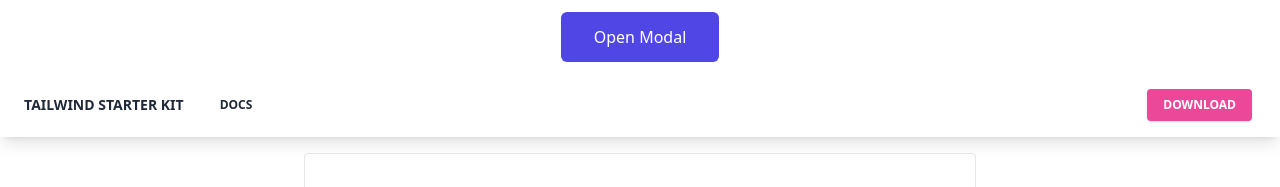
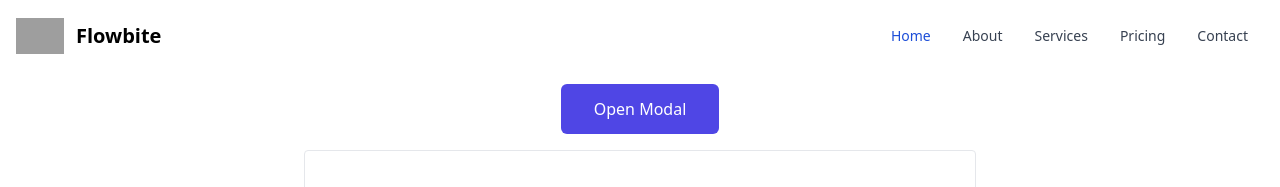
Before and after one commit to tratchapong/cc12-react-lab, a React (Create React App) app: page / in a window 1280 px wide. Shown: the top 187 px of the page. Built offline with nearby package versions, Linux system fonts and the light colour scheme; grey boxes are pictures that could not be loaded.

Commit message:
change Navbar : FlowBite

```diff
--- a/src/App.js
+++ b/src/App.js
@@ -9,15 +9,15 @@
 function App() {
   const [open, setOpen] = useState(false);
   return (
-    <div className="App">
+    <div className="App max-w-7xl mx-auto">
       {/* <ChitChat />
       <Accordian /> */}
+      <Navbar />
       <button className="my-3 mx-auto block rounded-md border border-transparent bg-indigo-600 py-3 px-8 text-base font-medium text-white hover:bg-indigo-700 focus:outline-none focus:ring-2 focus:ring-indigo-500 focus:ring-offset-2"
         onClick={()=>setOpen(true)}
       >
         Open Modal
       </button>
-      <Navbar />
       <LoginForm />
       <ProductList />
 
--- a/src/Navbar.jsx
+++ b/src/Navbar.jsx
@@ -3,154 +3,38 @@
 export default function Navbar(props) {
   const [navbarOpen, setNavbarOpen] = React.useState(false);
   return (
-    <>
-      <nav
-        className={
-          (props.transparent
-            ? "top-0 absolute z-50 w-full"
-            : "relative shadow-lg bg-white shadow-lg") +
-          " flex flex-wrap items-center justify-between px-2 py-3 "
-        }
-      >
-        <div className="container px-4 mx-auto flex flex-wrap items-center justify-between">
-          <div className="w-full relative flex justify-between lg:w-auto lg:static lg:block lg:justify-start">
-            <a
-              className={
-                (props.transparent ? "text-white" : "text-gray-800") +
-                " text-sm font-bold leading-relaxed inline-block mr-4 py-2 whitespace-nowrap uppercase"
-              }
-              href="https://www.creative-tim.com/learning-lab/tailwind-starter-kit#/presentation"
-            >
-              Tailwind Starter Kit
+
+<nav className="bg-white border-gray-200 px-2 sm:px-4 py-2.5 rounded dark:bg-gray-900">
+  <div className="container flex flex-wrap justify-between items-center mx-auto">
+    <a href="https://flowbite.com/" className="flex items-center">
+        <img src="https://flowbite.com/docs/images/logo.svg" className="mr-3 h-6 sm:h-9" alt="Flowbite Logo" />
+        <span className="self-center text-xl font-semibold whitespace-nowrap dark:text-white">Flowbite</span>
     </a>
-            <button
-              className="cursor-pointer text-xl leading-none px-3 py-1 border border-solid border-transparent rounded bg-transparent block lg:hidden outline-none focus:outline-none"
-              type="button"
-              onClick={() => setNavbarOpen(!navbarOpen)}
-            >
-              <i
-                className={
-                  (props.transparent ? "text-white" : "text-gray-800") +
-                  " fas fa-bars"
-                }
-              ></i>
+    <button data-collapse-toggle="navbar-default" type="button" className="inline-flex items-center p-2 ml-3 text-sm text-gray-500 rounded-lg md:hidden hover:bg-gray-100 focus:outline-none focus:ring-2 focus:ring-gray-200 dark:text-gray-400 dark:hover:bg-gray-700 dark:focus:ring-gray-600" aria-controls="navbar-default" aria-expanded="false">
+      <span className="sr-only">Open main menu</span>
+      <svg className="w-6 h-6" aria-hidden="true" fill="currentColor" viewBox="0 0 20 20" xmlns="http://www.w3.org/2000/svg"><path fill-rule="evenodd" d="M3 5a1 1 0 011-1h12a1 1 0 110 2H4a1 1 0 01-1-1zM3 10a1 1 0 011-1h12a1 1 0 110 2H4a1 1 0 01-1-1zM3 15a1 1 0 011-1h12a1 1 0 110 2H4a1 1 0 01-1-1z" clip-rule="evenodd"></path></svg>
     </button>
-          </div>
-          <div
-            className={
-              "lg:flex flex-grow items-center bg-white lg:bg-transparent lg:shadow-none" +
-              (navbarOpen ? " block rounded shadow-lg" : " hidden")
-            }
-            id="example-navbar-warning"
-          >
-            <ul className="flex flex-col lg:flex-row list-none mr-auto">
-              <li className="flex items-center">
-                <a
-                  className={
-                    (props.transparent
-                      ? "lg:text-white lg:hover:text-gray-300 text-gray-800"
-                      : "text-gray-800 hover:text-gray-600") +
-                    " px-3 py-4 lg:py-2 flex items-center text-xs uppercase font-bold"
-                  }
-                  href="https://www.creative-tim.com/learning-lab/tailwind-starter-kit#/profile"
-                >
-                  <i
-                    className={
-                      (props.transparent
-                        ? "lg:text-gray-300 text-gray-500"
-                        : "text-gray-500") +
-                      " far fa-file-alt text-lg leading-lg mr-2"
-                    }
-                  />{" "}
-                  Docs
-                </a>
+    <div className="hidden w-full md:block md:w-auto" id="navbar-default">
+      <ul className="flex flex-col p-4 mt-4 bg-gray-50 rounded-lg border border-gray-100 md:flex-row md:space-x-8 md:mt-0 md:text-sm md:font-medium md:border-0 md:bg-white dark:bg-gray-800 md:dark:bg-gray-900 dark:border-gray-700">
+        <li>
+          <a href="#" className="block py-2 pr-4 pl-3 text-white bg-blue-700 rounded md:bg-transparent md:text-blue-700 md:p-0 dark:text-white" aria-current="page">Home</a>
         </li>
-            </ul>
-            <ul className="flex flex-col lg:flex-row list-none lg:ml-auto">
-              <li className="flex items-center">
-                <a
-                  className={
-                    (props.transparent
-                      ? "lg:text-white lg:hover:text-gray-300 text-gray-800"
-                      : "text-gray-800 hover:text-gray-600") +
-                    " px-3 py-4 lg:py-2 flex items-center text-xs uppercase font-bold"
-                  }
-                  href="#pablo"
-                >
-                  <i
-                    className={
-                      (props.transparent
-                        ? "lg:text-gray-300 text-gray-500"
-                        : "text-gray-500") +
-                      " fab fa-facebook text-lg leading-lg "
-                    }
-                  />
-                  <span className="lg:hidden inline-block ml-2">Share</span>
-                </a>
+        <li>
+          <a href="#" className="block py-2 pr-4 pl-3 text-gray-700 rounded hover:bg-gray-100 md:hover:bg-transparent md:border-0 md:hover:text-blue-700 md:p-0 dark:text-gray-400 md:dark:hover:text-white dark:hover:bg-gray-700 dark:hover:text-white md:dark:hover:bg-transparent">About</a>
         </li>
-
-              <li className="flex items-center">
-                <a
-                  className={
-                    (props.transparent
-                      ? "lg:text-white lg:hover:text-gray-300 text-gray-800"
-                      : "text-gray-800 hover:text-gray-600") +
-                    " px-3 py-4 lg:py-2 flex items-center text-xs uppercase font-bold"
-                  }
-                  href="#pablo"
-                >
-                  <i
-                    className={
-                      (props.transparent
-                        ? "lg:text-gray-300 text-gray-500"
-                        : "text-gray-500") +
-                      " fab fa-twitter text-lg leading-lg "
-                    }
-                  />
-                  <span className="lg:hidden inline-block ml-2">Tweet</span>
-                </a>
+        <li>
+          <a href="#" className="block py-2 pr-4 pl-3 text-gray-700 rounded hover:bg-gray-100 md:hover:bg-transparent md:border-0 md:hover:text-blue-700 md:p-0 dark:text-gray-400 md:dark:hover:text-white dark:hover:bg-gray-700 dark:hover:text-white md:dark:hover:bg-transparent">Services</a>
         </li>
-
-              <li className="flex items-center">
-                <a
-                  className={
-                    (props.transparent
-                      ? "lg:text-white lg:hover:text-gray-300 text-gray-800"
-                      : "text-gray-800 hover:text-gray-600") +
-                    " px-3 py-4 lg:py-2 flex items-center text-xs uppercase font-bold"
-                  }
-                  href="#pablo"
-                >
-                  <i
-                    className={
-                      (props.transparent
-                        ? "lg:text-gray-300 text-gray-500"
-                        : "text-gray-500") +
-                      " fab fa-github text-lg leading-lg "
-                    }
-                  />
-                  <span className="lg:hidden inline-block ml-2">Star</span>
-                </a>
+        <li>
+          <a href="#" className="block py-2 pr-4 pl-3 text-gray-700 rounded hover:bg-gray-100 md:hover:bg-transparent md:border-0 md:hover:text-blue-700 md:p-0 dark:text-gray-400 md:dark:hover:text-white dark:hover:bg-gray-700 dark:hover:text-white md:dark:hover:bg-transparent">Pricing</a>
         </li>
-
-              <li className="flex items-center">
-                <button
-                  className={
-                    (props.transparent
-                      ? "bg-white text-gray-800 active:bg-gray-100"
-                      : "bg-pink-500 text-white active:bg-pink-600") +
-                    " text-xs font-bold uppercase px-4 py-2 rounded shadow hover:shadow-md outline-none focus:outline-none lg:mr-1 lg:mb-0 ml-3 mb-3"
-                  }
-                  type="button"
-                  style={{ transition: "all .15s ease" }}
-                >
-                  <i className="fas fa-arrow-alt-circle-down"></i> Download
-                </button>
+        <li>
+          <a href="#" className="block py-2 pr-4 pl-3 text-gray-700 rounded hover:bg-gray-100 md:hover:bg-transparent md:border-0 md:hover:text-blue-700 md:p-0 dark:text-gray-400 md:dark:hover:text-white dark:hover:bg-gray-700 dark:hover:text-white md:dark:hover:bg-transparent">Contact</a>
         </li>
       </ul>
     </div>
   </div>
 </nav>
-    </>
+
   );
 }
```
Lines whose indentation alone changed are shown as unchanged.
